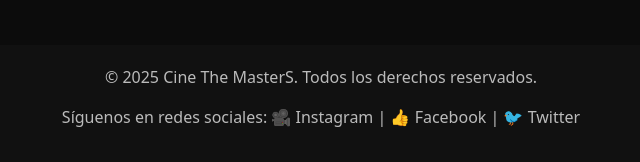
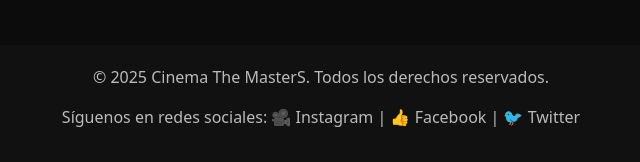
Before and after one commit to OrtegaGoussen/Cinemaweb, a plain HTML site: page index.html in a window 1280 px wide. Shown: the part 2244-2406 px from the top of the page, 319-959 px from the left. Drawn offline with nearby package versions, Linux system fonts and the light colour scheme.

Commit message:
Update index.html

```diff
--- a/index.html
+++ b/index.html
@@ -269,7 +269,7 @@
 
   <!-- FOOTER -->
   <footer>
-    <p>© 2025 Cine The MasterS. Todos los derechos reservados.</p>
+    <p>© 2025 Cinema The MasterS. Todos los derechos reservados.</p>
     <p>Síguenos en redes sociales: 🎥 Instagram | 👍 Facebook | 🐦 Twitter</p>
   </footer>
 
```
